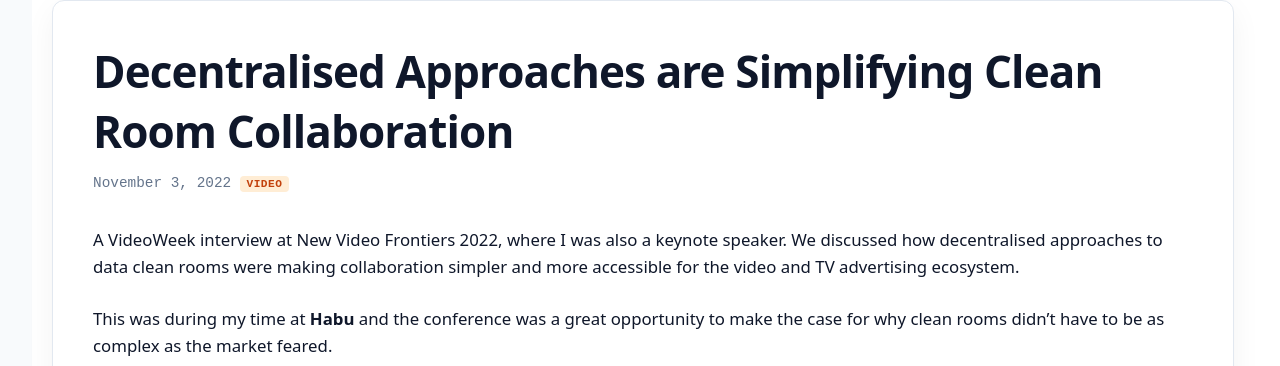
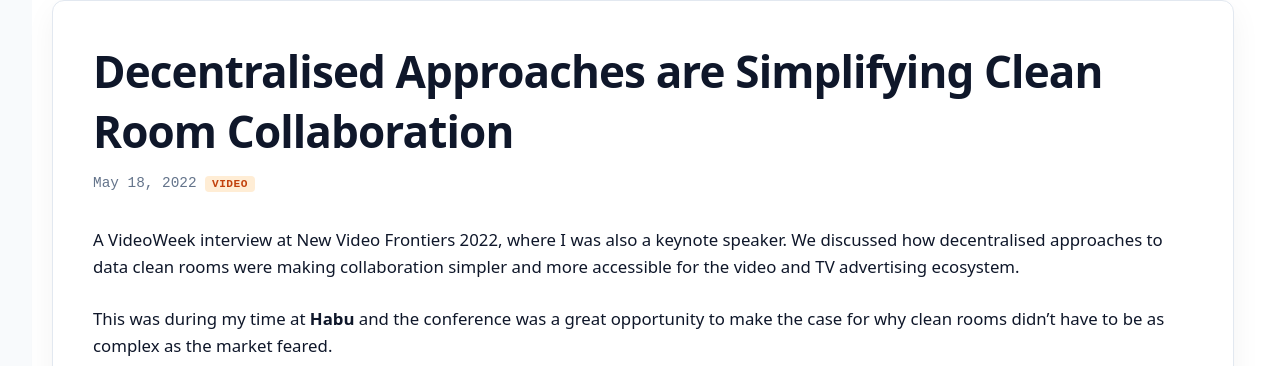
Before and after one commit to typedformiles/navvix, a Jekyll site: the page built from _posts/2022-05-18-new-video-frontiers-decentralised-clean-rooms.md, in a window 1280 px wide. Shown: the part 111-477 px from the top of the page. Built offline with Jekyll 4.4.1, drawn with Linux system fonts in a browser that asks for light colours.

Commit message:
Fix date on NVF post to May 18, 2022
Co-Authored-By: Claude Opus 4.6 (1M context) <noreply@anthropic.com>

```diff
--- a/_posts/2022-11-03-new-video-frontiers-decentralised-clean-rooms.md
+++ b/_posts/2022-05-18-new-video-frontiers-decentralised-clean-rooms.md
@@ -1,7 +1,7 @@
 ---
 layout: post
 title: "Decentralised Approaches are Simplifying Clean Room Collaboration"
-date: 2022-11-03
+date: 2022-05-18
 tag: video
 ---
 
```
Also changed, not shown: 1 other file.
